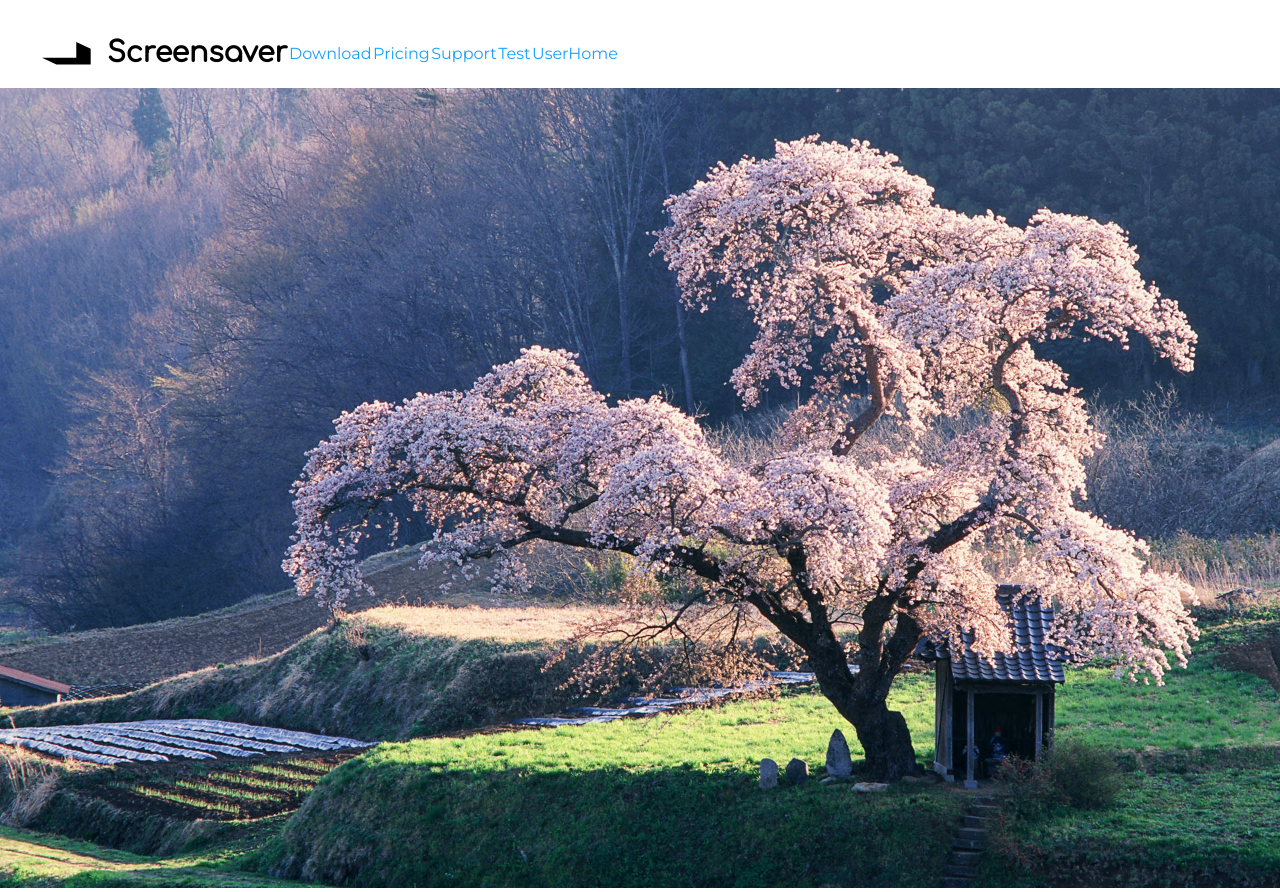
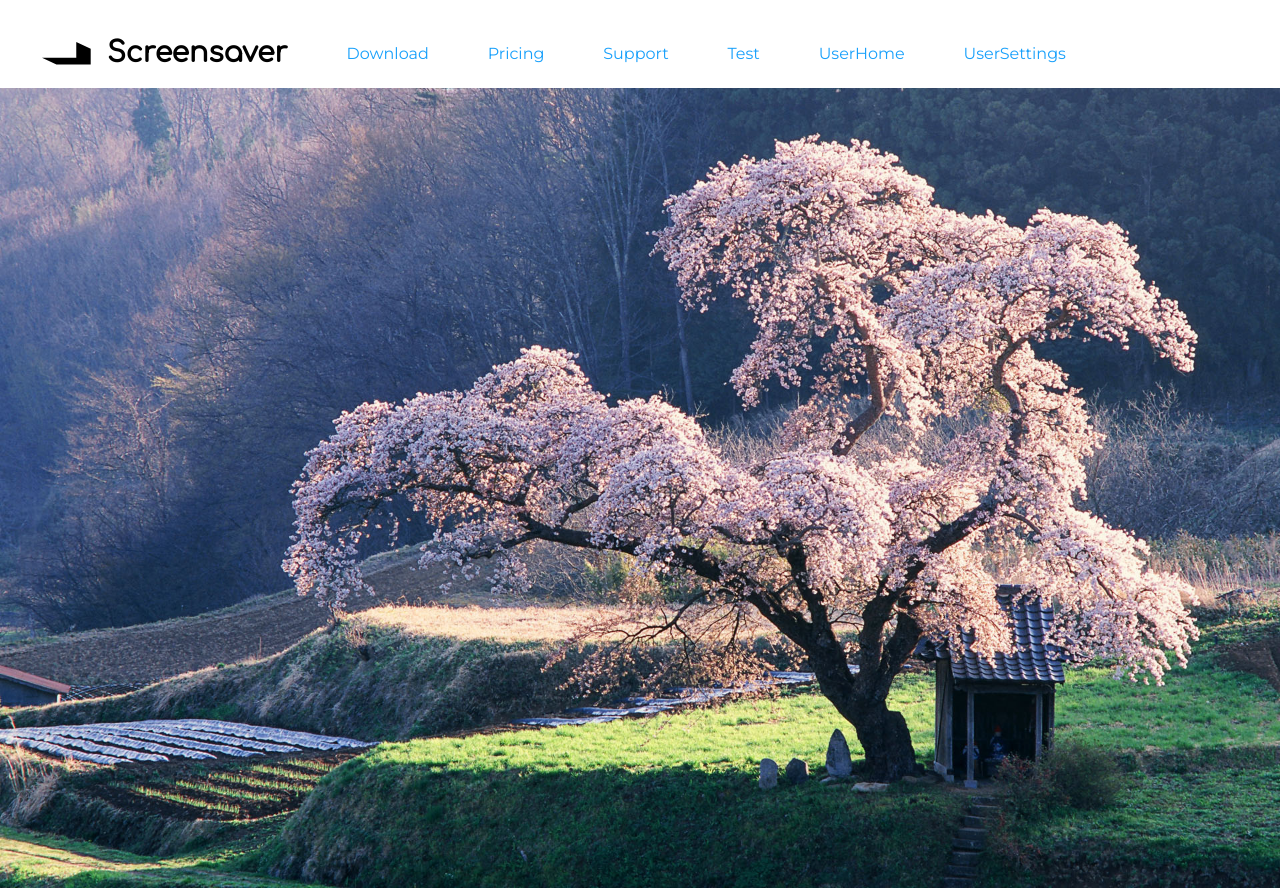
Before and after one commit to tarekel96/Electron_BackgroundImage_App, a React (Create React App) app in the folder app/: page /#/ in a window 1280 px wide. Built offline with nearby package versions, Linux system fonts and the light colour scheme.

Commit message:
Added UserSettings Form

```diff
--- a/app/src/App.js
+++ b/app/src/App.js
@@ -3,9 +3,11 @@ import Home from './pages/Home.js';
 import Test from './pages/Test.js';
 import Download from './pages/Download.js';
 import UserHome from './pages/UserHome.js';
+import Settings from './pages/UserSettings.js';
 import { HashRouter as Router, Route } from 'react-router-dom';
 import { Layout } from './components/Layout.js';
 import './styles/main.css';
+import UserSettings from './pages/UserSettings.js';
 
 const App = () => {
 	return (
@@ -17,6 +19,7 @@ const App = () => {
 				<Route path="/support" component={Support} exact />
 				<Route path="/test" component={Test} exact />
 				<Route path="/userhome" component={UserHome} />
+				<Route path="/usersettings" component={UserSettings} exact/>
 			</Layout>
 		</Router>
 	);
--- a/app/src/components/NavBar.js
+++ b/app/src/components/NavBar.js
@@ -52,5 +52,9 @@ const navItemsArray = [
 	{
 		content: 'UserHome',
 		link: '/userhome'
+	},
+	{
+		content: 'UserSettings',
+		link: '/usersettings'
 	}
 ];
--- a/app/src/components/navbar.module.css
+++ b/app/src/components/navbar.module.css
@@ -9,7 +9,7 @@
 	padding: 14px 0;
 }
 .navItemsContainer {
-	max-width: 60vw;
+	max-width: 80vw;
 	display: flex;
 	justify-content: space-between;
 	margin-left: 42px;
@@ -18,7 +18,7 @@
 	display: flex;
 	align-items: center;
 }
-@media only screen and (min-width: 1200px) {
+@media only screen and (min-width: 1600px) {
 	.navItemsContainer {
 		max-width: 45vw;
 	}
--- /dev/null
+++ b/app/src/pages/UserSettings.js
@@ -0,0 +1,11 @@
+import React from 'react';
+
+const UserSettings = () => {
+	return (
+		<div>
+			<h2>User Settings</h2>
+		</div>
+	);
+};
+
+export default UserSettings;
```
